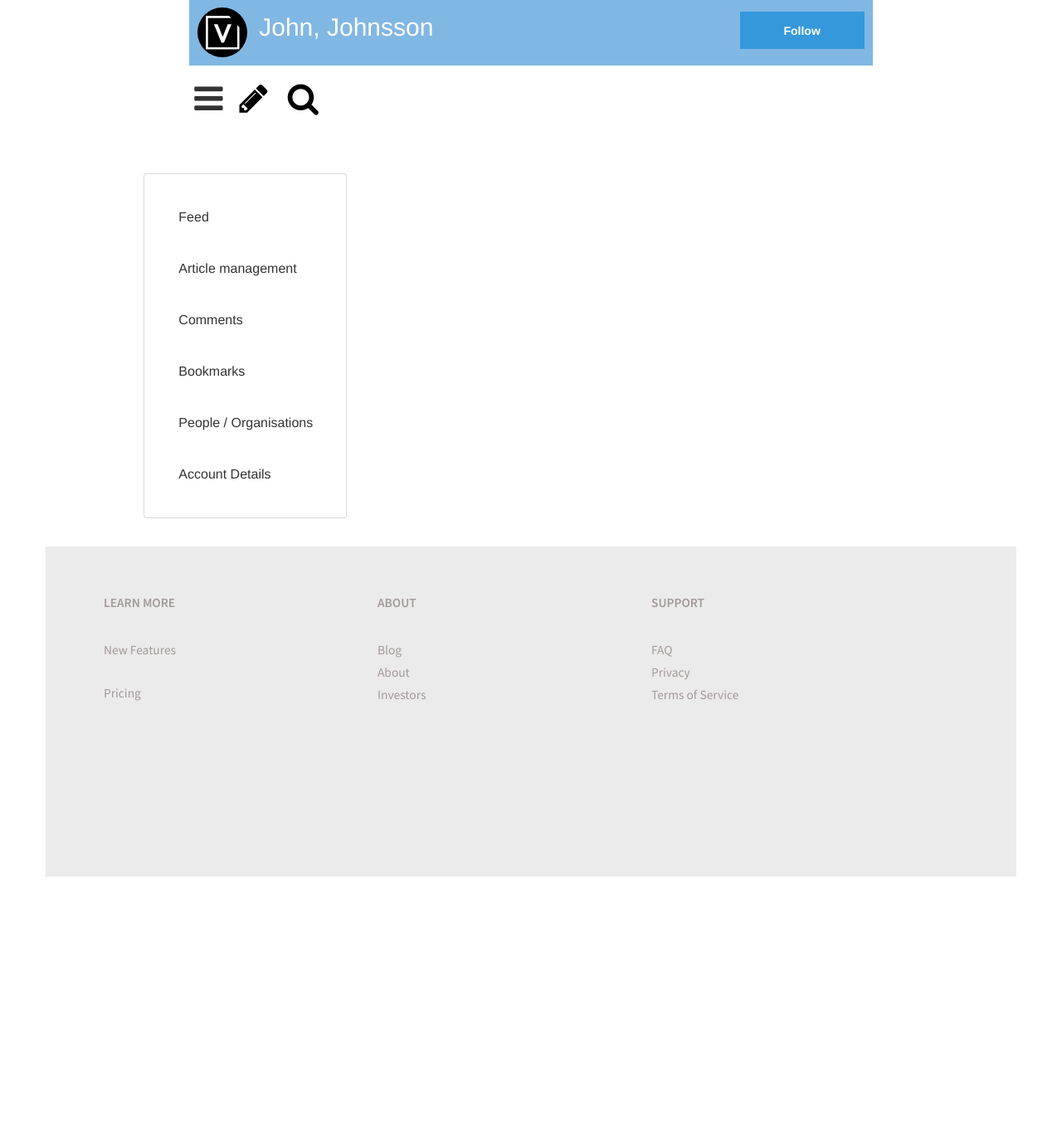
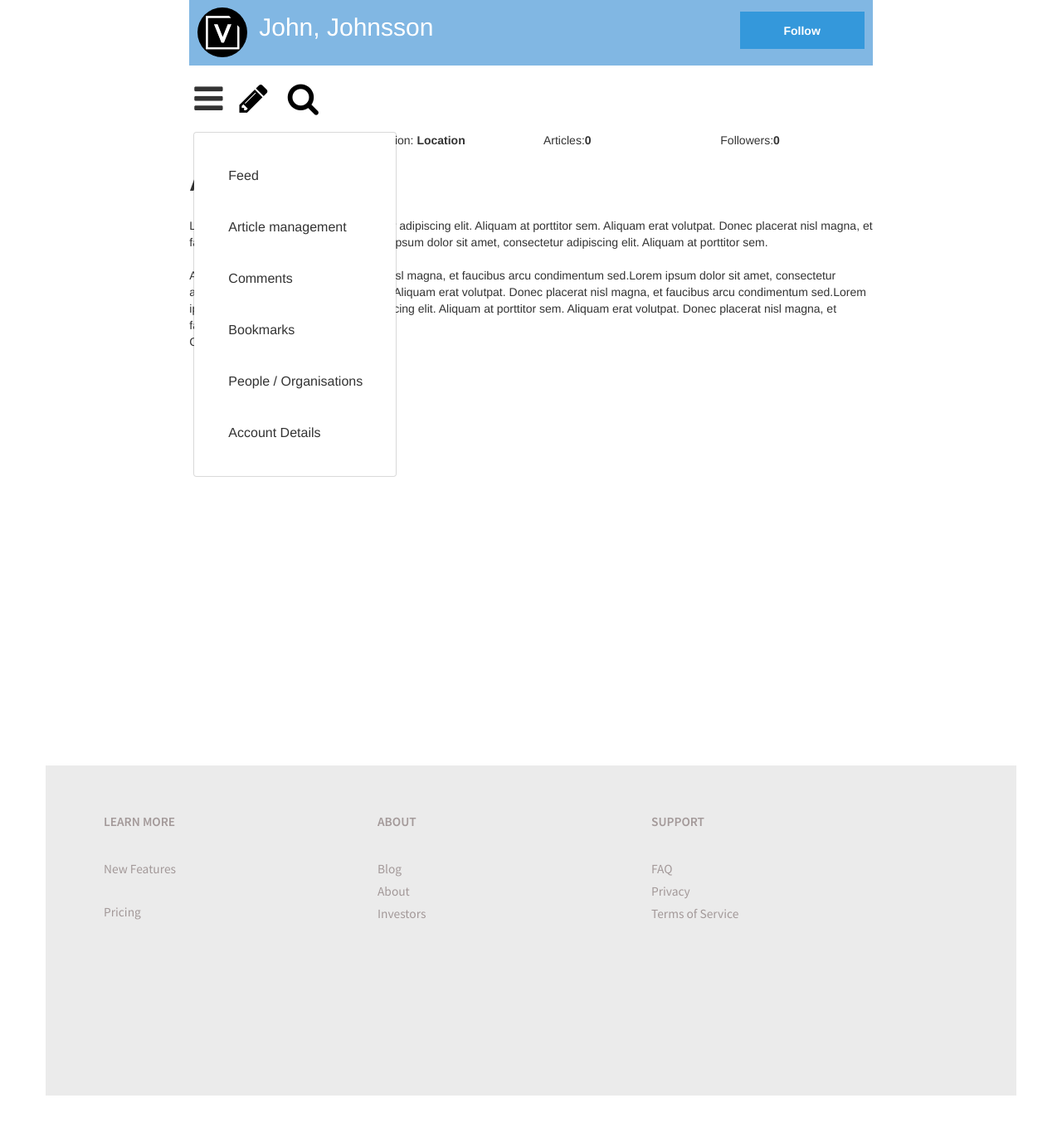
Before and after one commit to opendatakosovo/flask-api-app-framework, a Flask app: page /profile/1/about in a window 1280 px wide, after a click that opens the changed part. Shown: the part 355-1726 px from the top of the page at 83% size. Before the commit the page ends 1412 px from the top, so only its background shows below. Run offline with Flask 2, Linux system fonts and the light colour scheme; data that the repository does not hold is empty; parts of the project's set-up code (start-up, migrations or seed data) failed here and were passed over; some libraries are stand-ins or nearby versions.

Commit message:
Feed and About page added to mod_profile

```diff
--- a/app/static/css/main.css
+++ b/app/static/css/main.css
@@ -493,20 +493,23 @@
 
     /*Profile feed page style*/
     #profile-feed ul,
-    #profile-about ul{
+    #profile-about ul,
+    #profile-archive ul{
         margin-top: 50px;
         margin-left: -40px;
     }
 
     #profile-feed ul li,
-    #profile-about ul li{
+    #profile-about ul li,
+    #profile-archive ul li{
         list-style-type: none;
         display: inline;
 
     }
 
     #profile-feed ul li a,
-    #profile-about ul li a{
+    #profile-about ul li a,
+    #profile-archive ul li a{
         text-decoration: none;
         color: inherit;
         font-size: 16px;
@@ -515,19 +518,22 @@
     }
 
     #profile-feed ul li .active,
-    #profile-about ul li .active{
+    #profile-about ul li .active,
+    #profile-archive ul li .active{
         font-weight: bold;
     }
 
     #profile-feed .fa,
-    #profile-about .fa{
+    #profile-about .fa,
+    #profile-archive .fa{
 
         font-size: 40px;
         margin: 20px 10px;
     }
 
     #profile-feed .fa-bars,
-    #profile-about .fa-bars{
+    #profile-about .fa-bars,
+    #profile-archive .fa-bars{
         background-color: transparent;
         border: none;
 
@@ -561,9 +567,17 @@
     }
 
     #profile-feed .dropdown,
-    #profile-about .dropdown{
+    #profile-about .dropdown,
+    #profile-archive .dropdown{
         margin: 10px 0;
 
+    }
+
+    #profile-about .dropdown-menu,
+    #profile-feed .dropdown-menu,
+    #profile-archive .dropdown-menu{
+        margin-left: 20px;
+        margin-top: 0px;
     }
 
     .user-pic{
--- a/app/templates/mod_profile/about.html
+++ b/app/templates/mod_profile/about.html
@@ -1,6 +1,6 @@
 {% extends "layout.html" %}
 {% block body %}
-    <script script type="text/javascript">
+    <script script type="text/javascript" xmlns="http://www.w3.org/1999/html">
         // TODO: Write the appropriate jQuery function to ensure the clicking on the follow
         // button will call the follow() function.
 
@@ -58,5 +58,51 @@
                 </div>
         </div>
 
+        <div class="row">
+            <div class="col-md-2 col-md-offset-4">
+                <span>Location:</span> <strong><span>Location</span></strong>
+            </div>
+            <div class="col-md-2">
+                <span>Articles:</span><strong><span>0</span></strong>
+            </div>
+            <div class="col-md-2">
+                <span>Followers:</span><strong><span>0</span></strong>
+            </div>
+        </div>
+
+        <div class="row">
+            <div class="col-md-8 col-md-offset-2"><br>
+                <span style="font-weight: bold; font-size: 30px">About</span>
+            </div>
+        </div>
+
+        <div class="row">
+            <div class="col-md-8 col-md-offset-2">
+                <span><br>
+                    Lorem ipsum dolor sit amet, consectetur adipiscing elit. Aliquam at porttitor sem. Aliquam erat volutpat.
+                    Donec placerat nisl magna, et faucibus arcu condimentum sed.Lorem ipsum dolor sit amet, consectetur adipiscing
+                    elit. Aliquam at porttitor sem.  <br><br>
+
+                    Aliquam erat volutpat. Donec placerat nisl magna, et faucibus arcu condimentum sed.Lorem ipsum dolor sit amet,
+                    consectetur adipiscing elit. Aliquam at porttitor sem.  Aliquam erat volutpat. Donec placerat nisl magna, et
+                    faucibus arcu condimentum sed.Lorem ipsum dolor sit amet, consectetur adipiscing elit. Aliquam at porttitor sem.
+                    Aliquam erat volutpat. Donec placerat nisl magna, et faucibus arcu condimentum sed.
+                </span>
+            </div>
+        </div>
+
+        <div class="row">
+            <div class="col-md-3 col-md-offset-2">
+                <span>Contact us</span>
+            </div>
+        </div>
+
+        <div class="row">
+            <div class="col-md-8 col-md-offset-2">
+
+            </div>
+
+        </div>
+
     </div>
 {% endblock body %}
```
Also changed, not shown: app/templates/mod_profile/archive.html (+31 -1 lines).
